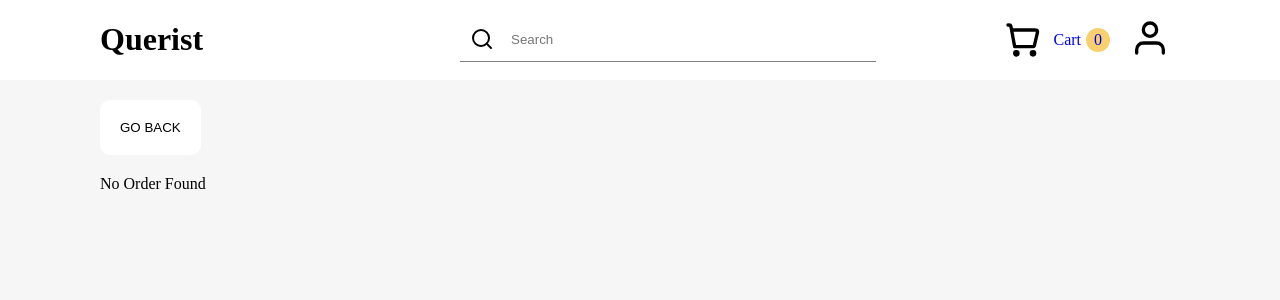
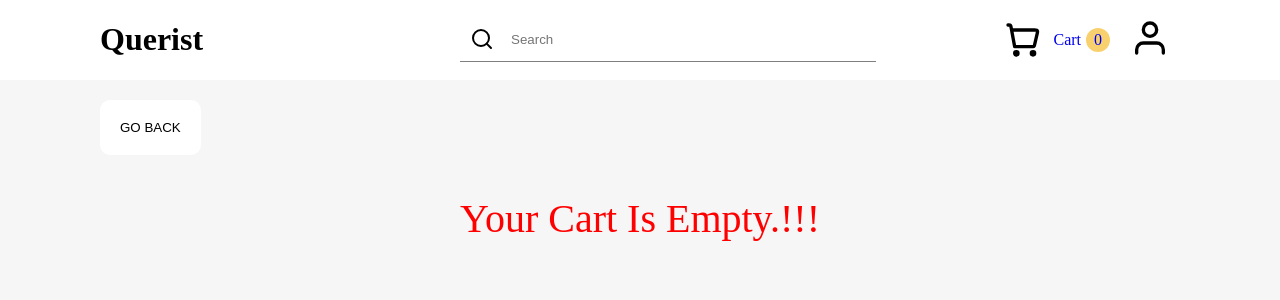
Before and after one commit to sujoncse1803100/zaynax-client, a React (Vite) app: page /cart in a window 1280 px wide. Shown: the top 300 px of the page. Built offline with nearby package versions, Linux system fonts and the light colour scheme.

Commit message:
regular update

```diff
--- a/src/components/Cart/Cart.jsx
+++ b/src/components/Cart/Cart.jsx
@@ -180,7 +180,9 @@ const Cart = () => {
                   <Summery setDiscountRate={setDiscountRate} orders={orders} />
                 </>
               ) : (
-                <div>No Order Found</div>
+                <div className="cart-item-not-found">
+                  Your Cart Is Empty.!!!
+                </div>
               )}
             </div>
           </div>
--- a/src/components/Cart/style.css
+++ b/src/components/Cart/style.css
@@ -23,6 +23,16 @@
   height: 150px;
   /* padding-top: 20px; */
   /* padding: 20px 20px 0px 20px; */
+}
+
+.cart-item-not-found {
+  padding: 20px;
+  width: 100%;
+  display: flex;
+  justify-content: center;
+  align-items: center;
+  color: red;
+  font-size: 2.5rem;
 }
 
 .cart-items .one-item:first-child {
```
